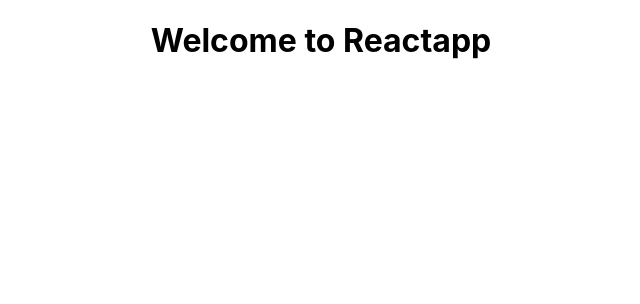
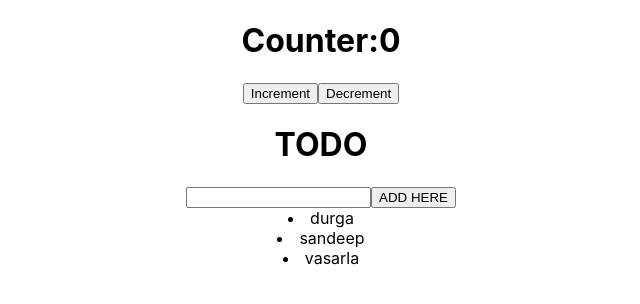
Before and after one commit to Mahalakshmidamma/rb31, a React (Create React App) app: page / in a window 1280 px wide. Shown: the top 304 px of the page, without its empty margins (319-959 px from the left). Built offline with nearby package versions, Linux system fonts and the light colour scheme.

Commit message:
counter&todolist

```diff
--- a/src/App.js
+++ b/src/App.js
@@ -1,11 +1,15 @@
 import logo from './logo.svg';
 import './App.css';
-
+import Counter from './counter';
+import React from 'react';
+import Todolist from './todolist';
 function App() {
   return (
     <div className="App">
-    <h1>Welcome to Reactapp</h1>
+      <Counter></Counter>
+      <Todolist></Todolist>
     </div>
+
   );
 }
 
--- a/src/counter.jsx
+++ b/src/counter.jsx
@@ -0,0 +1,22 @@
+import React from "react"
+function Counter(){
+         var[c,setC]=React.useState(0)
+            function inc(){
+                setC(c+1)
+            }
+
+        function dec(){
+            setC(c-1)
+        }
+
+      return(
+           <div>
+                 <h1>Counter:{c}</h1>
+                 <button onClick={()=>(inc())}>Increment</button>
+                 <button onClick={()=>(dec())}>Decrement</button>
+
+        </div>
+      )
+    }
+
+    export default Counter
--- a/src/todolist.jsx
+++ b/src/todolist.jsx
@@ -0,0 +1,24 @@
+import React from "react";
+
+function Todolist() {
+    var [arr, setArr] = React.useState(["durga", "sandeep", "vasarla"])
+    function abc() {
+        var k = document.getElementById("d1").value
+        console.log(k)
+        setArr(...arr, document.getElementById("d1").value)
+    }
+    return (
+        <div>
+            <h1>TODO</h1>
+            <input type="text" id="d1" />
+            <button onClick={abc}>ADD HERE</button>
+            {
+                arr.map((a)=> {
+                    return <li>{a}</li>
+                })
+            }
+        </div>
+    )
+}
+
+export default Todolist
```
